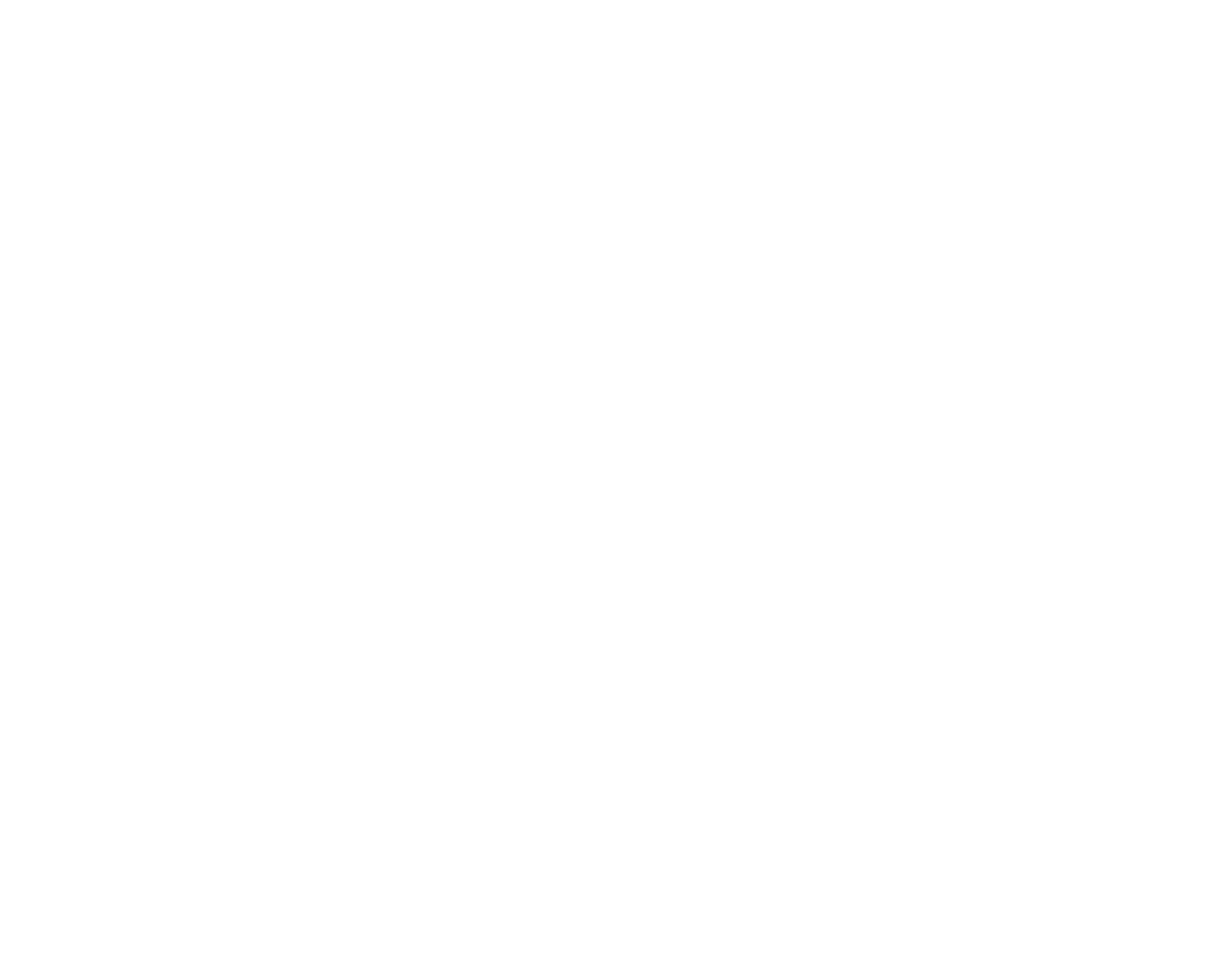
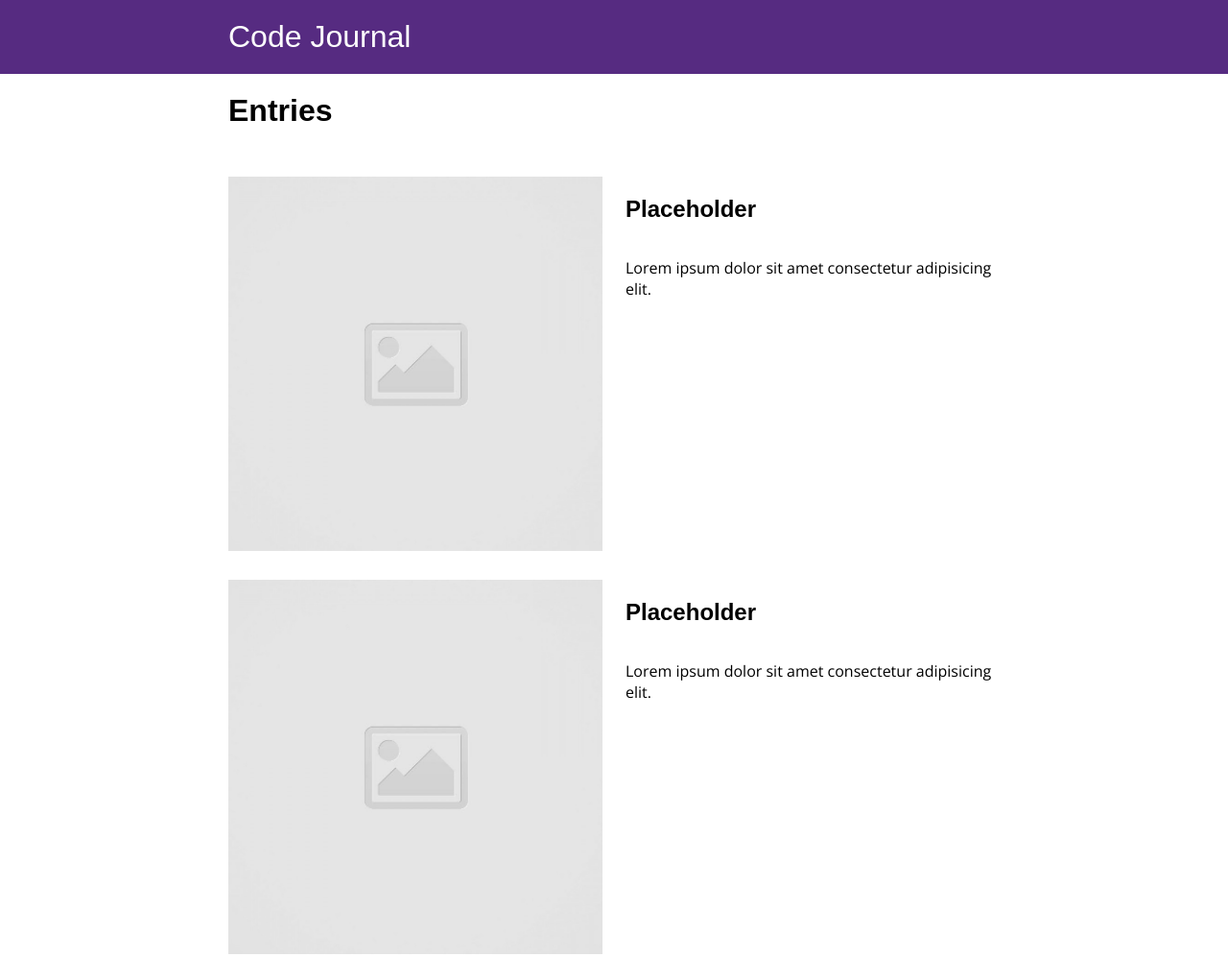
Before and after one commit to Cole-Allen/code-journal, a website: page index.html in a window 1280 px wide. Shown: the whole page at 96% size. Before the commit the page ends 800 px from the top, so only its background shows below. Drawn offline with nearby package versions, Linux system fonts and the light colour scheme; a web font is replaced by a local one.

Commit message:
Finished tasks 1-4

```diff
--- a/css/styles.css
+++ b/css/styles.css
@@ -0,0 +1,46 @@
+body {
+  font-family: 'open sans', sans-serif;
+}
+
+header {
+  color: white;
+  background: #562b81;
+}
+
+h1,
+h2,
+label {
+  font-family: 'proza libre', sans-serif;
+  padding: 20px 0;
+  margin: 0;
+}
+
+img {
+  object-fit: cover;
+  display: block;
+  width: 100%;
+}
+
+ul {
+  list-style: none;
+  margin: 0;
+  padding: 0;
+}
+
+.heading {
+  font-weight: normal;
+}
+
+.entry {
+  margin: 30px 0;
+}
+
+@media screen and (min-width: 768px) {
+  .heading {
+    padding: 20px 3rem;
+  }
+
+  .title {
+    padding: 0 1.5rem;
+  }
+}
--- a/index.html
+++ b/index.html
@@ -4,6 +4,10 @@
   <meta charset="UTF-8">
   <meta name="viewport" content="width=device-width, initial-scale=1.0">
   <title>Code Journal</title>
+  <link rel="preconnect" href="https://fonts.googleapis.com">
+  <link rel="preconnect" href="https://fonts.gstatic.com" crossorigin>
+  <link href="https://fonts.googleapis.com/css2?family=Open+Sans&family=Proza+Libre:wght@400;700&display=swap"
+    rel="stylesheet">
   <link rel="icon" href="images/favicon.ico">
   <link
     rel="stylesheet"
@@ -16,8 +20,39 @@
 </head>
 <body>
   <header>
+    <h1 class="container heading">Code Journal</h1>
   </header>
   <main>
+
+    <div data-view="entries" class="container">
+      <div class="column-full title">
+        <h1>Entries</h1>
+      </div>
+      <ul>
+        <li>
+          <div class="entry row column-full">
+            <div class="img-container column-half">
+              <img src="images/placeholder-image-square.jpg">
+            </div>
+            <div class="text-container column-half">
+              <h2>Placeholder</h2>
+              <p>Lorem ipsum dolor sit amet consectetur adipisicing elit.</p>
+            </div>
+          </div>
+        </li>
+        <li>
+          <div class="entry row column-full">
+            <div class="img-container column-half">
+              <img src="images/placeholder-image-square.jpg">
+            </div>
+            <div class="text-container column-half">
+              <h2>Placeholder</h2>
+              <p>Lorem ipsum dolor sit amet consectetur adipisicing elit.</p>
+            </div>
+          </div>
+        </li>
+      </ul>
+    </div>
   </main>
   <script src="js/data.js"></script>
   <script src="js/main.js"></script>
```
